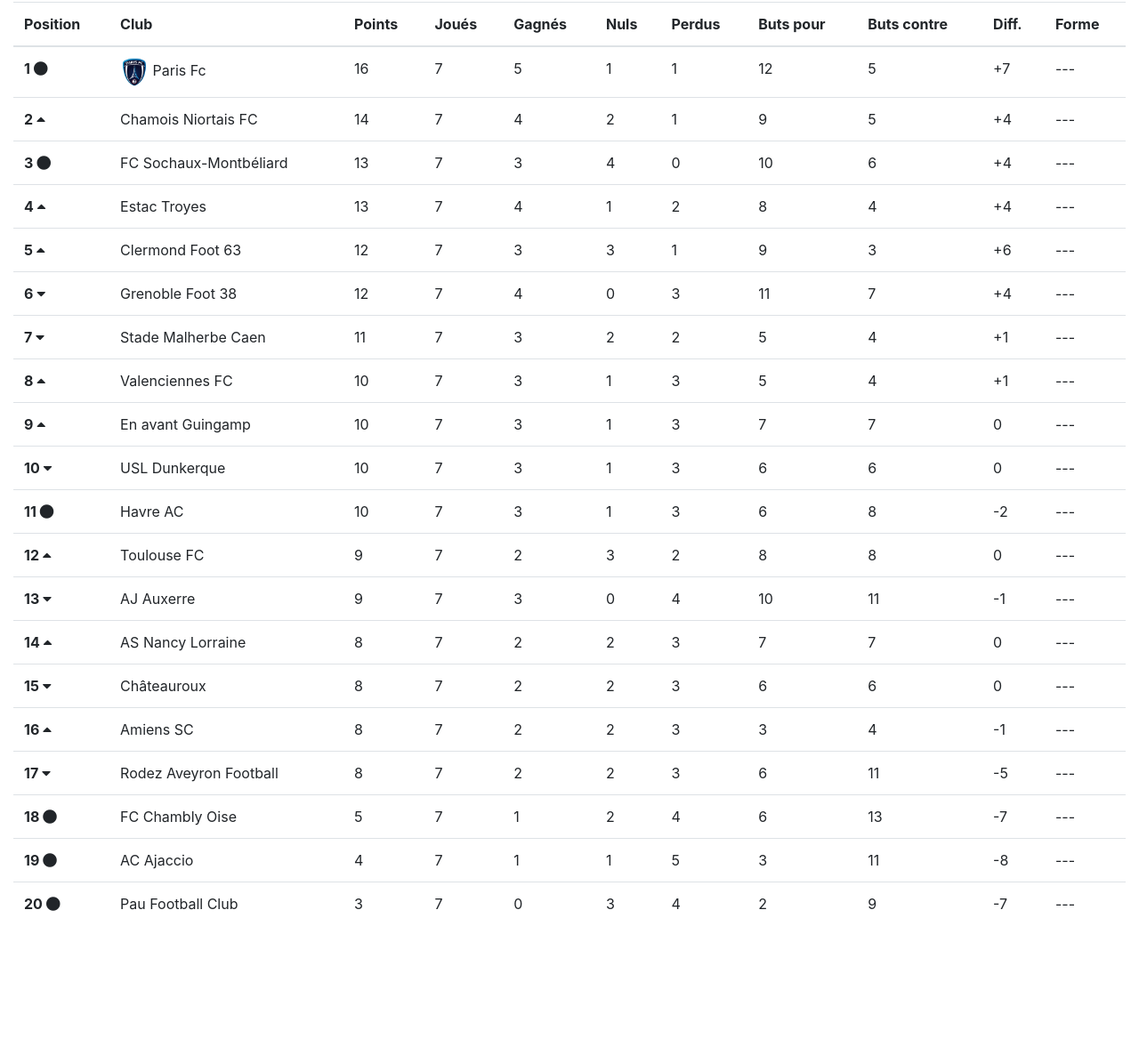
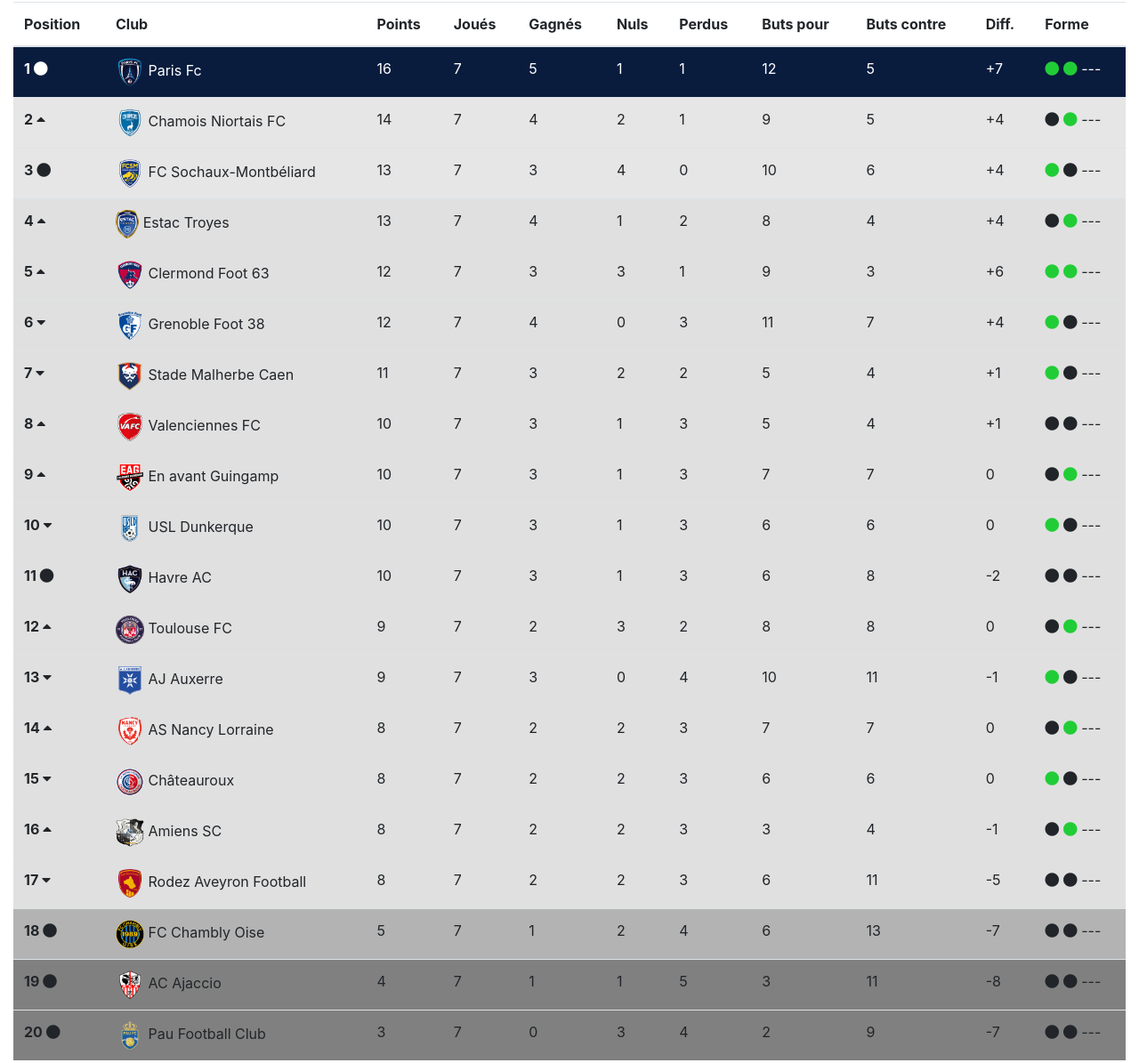
Before and after one commit to Celine-Chan/Ligue2, a plain HTML site: page index.html in a window 1280 px wide. Shown: the part 54-1249 px from the top of the page at 89% size. Before the commit the page ends 1110 px from the top, so only its background shows below. Drawn offline with nearby package versions, Linux system fonts and the light colour scheme.

Commit message:
modif ok

```diff
--- a/assets/css/style.css
+++ b/assets/css/style.css
@@ -6,3 +6,28 @@ h1{
 .logo{
     height: 2rem;
 }
+
+.firstLine{
+    background-color: #091C3E;
+    color: white;
+}
+
+.greyLight{
+    background-color: #E6E6E6;
+}
+
+.GreyColor{
+    background-color: #E0E0E0;
+}
+
+.mediumGrey{
+    background-color: #B3B3B3;
+}
+
+.darkGrey{
+    background-color: #808080;
+}
+
+.green-color{
+    color: #21CD36;
+}
--- a/index.html
+++ b/index.html
@@ -18,7 +18,7 @@
         <h1><i class="far fa-angle-left"></i> JOURNÉE 8 <i class="far fa-angle-right"></i></h1>
 
         <!--tableau-->
-        <table class="table">
+        <table class="table table-hover">
 
             <thead>
                 <tr>
@@ -37,7 +37,7 @@
             </thead>
 
             <tbody>
-                <tr>
+                <tr class="firstLine">
                     <th scope="row">1 <i class="fas fa-circle"></i></th>
                     <td><img src="assets/img/paris.png" class="logo"> Paris Fc</td>
                     <td>16</td>
@@ -48,11 +48,11 @@
                     <td>12</td>
                     <td>5</td>
                     <td>+7</td>
-                    <td>---</td>
+                    <td><i class="fas fa-circle green-color"></i> <i class="fas fa-circle green-color"></i> ---</td>
                 </tr>
-                <tr>
+                <tr class="greyLight">
                     <th scope="row">2 <i class="fas fa-caret-up"></i></th>
-                    <td>Chamois Niortais FC</td>
+                    <td><img src="assets/img/chamois.png" class="logo"> Chamois Niortais FC</td>
                     <td>14</td>
                     <td>7</td>
                     <td>4</td>
@@ -61,11 +61,11 @@
                     <td>9</td>
                     <td>5</td>
                     <td>+4</td>
-                    <td>---</td>
+                    <td><i class="fas fa-circle"></i> <i class="fas fa-circle green-color"></i> ---</td>
                 </tr>
-                <tr>
+                <tr class="greyLight">
                     <th scope="row">3 <i class="fas fa-circle"></i></th>
-                    <td>FC Sochaux-Montbéliard</td>
+                    <td><img src="assets/img/sochaux.png" class="logo"> FC Sochaux-Montbéliard</td>
                     <td>13</td>
                     <td>7</td>
                     <td>3</td>
@@ -74,11 +74,11 @@
                     <td>10</td>
                     <td>6</td>
                     <td>+4</td>
-                    <td>---</td>
+                    <td><i class="fas fa-circle green-color"></i> <i class="fas fa-circle"></i> ---</td>
                 </tr>
-                <tr>
+                <tr class="GreyColor">
                     <th scope="row">4 <i class="fas fa-caret-up"></i></th>
-                    <td>Estac Troyes</td>
+                    <td><img src="assets/img/troyes.png" class="logo"> Estac Troyes</td>
                     <td>13</td>
                     <td>7</td>
                     <td>4</td>
@@ -87,11 +87,11 @@
                     <td>8</td>
                     <td>4</td>
                     <td>+4</td>
-                    <td>---</td>
+                    <td><i class="fas fa-circle"></i> <i class="fas fa-circle green-color"></i> ---</td>
                 </tr>
-                <tr>
+                <tr class="GreyColor">
                     <th scope="row">5 <i class="fas fa-caret-up"></i></th>
-                    <td>Clermond Foot 63</td>
+                    <td><img src="assets/img/clermont.png" class="logo"> Clermond Foot 63</td>
                     <td>12</td>
                     <td>7</td>
                     <td>3</td>
@@ -100,11 +100,11 @@
                     <td>9</td>
                     <td>3</td>
                     <td>+6</td>
-                    <td>---</td>
+                    <td><i class="fas fa-circle green-color"></i> <i class="fas fa-circle green-color"></i> ---</td>
                 </tr>
-                <tr>
+                <tr class="GreyColor">
                     <th scope="row">6 <i class="fas fa-caret-down"></i></th>
-                    <td>Grenoble Foot 38</td>
+                    <td><img src="assets/img/grenoble.png" class="logo"> Grenoble Foot 38</td>
                     <td>12</td>
                     <td>7</td>
                     <td>4</td>
@@ -113,11 +113,11 @@
                     <td>11</td>
                     <td>7</td>
                     <td>+4</td>
-                    <td>---</td>
+                    <td><i class="fas fa-circle green-color"></i> <i class="fas fa-circle"></i> ---</td>
                 </tr>
-                <tr>
+                <tr class="GreyColor">
                     <th scope="row">7 <i class="fas fa-caret-down"></i></th>
-                    <td>Stade Malherbe Caen</td>
+                    <td><img src="assets/img/caen.png" class="logo"> Stade Malherbe Caen</td>
                     <td>11</td>
                     <td>7</td>
                     <td>3</td>
@@ -126,11 +126,11 @@
                     <td>5</td>
                     <td>4</td>
                     <td>+1</td>
-                    <td>---</td>
+                    <td><i class="fas fa-circle green-color"></i> <i class="fas fa-circle"></i> ---</td>
                 </tr>
-                <tr>
+                <tr class="GreyColor">
                     <th scope="row">8 <i class="fas fa-caret-up"></i></th>
-                    <td>Valenciennes FC</td>
+                    <td><img src="assets/img/valenciennes.png" class="logo"> Valenciennes FC</td>
                     <td>10</td>
                     <td>7</td>
                     <td>3</td>
@@ -139,11 +139,11 @@
                     <td>5</td>
                     <td>4</td>
                     <td>+1</td>
-                    <td>---</td>
+                    <td><i class="fas fa-circle"></i> <i class="fas fa-circle"></i> ---</td>
                 </tr>
-                <tr>
+                <tr class="GreyColor">
                     <th scope="row">9 <i class="fas fa-caret-up"></i></th>
-                    <td>En avant Guingamp</td>
+                    <td><img src="assets/img/guingamp.png" class="logo"> En avant Guingamp</td>
                     <td>10</td>
                     <td>7</td>
                     <td>3</td>
@@ -152,11 +152,11 @@
                     <td>7</td>
                     <td>7</td>
                     <td>0</td>
-                    <td>---</td>
+                    <td><i class="fas fa-circle"></i> <i class="fas fa-circle green-color"></i> ---</td>
                 </tr>
-                <tr>
+                <tr class="GreyColor">
                     <th scope="row">10 <i class="fas fa-caret-down"></i></th>
-                    <td>USL Dunkerque</td>
+                    <td><img src="assets/img/dunkerque.png" class="logo"> USL Dunkerque</td>
                     <td>10</td>
                     <td>7</td>
                     <td>3</td>
@@ -165,11 +165,11 @@
                     <td>6</td>
                     <td>6</td>
                     <td>0</td>
-                    <td>---</td>
+                    <td><i class="fas fa-circle green-color"></i> <i class="fas fa-circle"></i> ---</td>
                 </tr>
-                <tr>
+                <tr class="GreyColor">
                     <th scope="row">11 <i class="fas fa-circle"></i></th>
-                    <td>Havre AC</td>
+                    <td><img src="assets/img/lehavre.png" class="logo"> Havre AC</td>
                     <td>10</td>
                     <td>7</td>
                     <td>3</td>
@@ -178,11 +178,11 @@
                     <td>6</td>
                     <td>8</td>
                     <td>-2</td>
-                    <td>---</td>
+                    <td><i class="fas fa-circle"></i> <i class="fas fa-circle"></i> ---</td>
                 </tr>
-                <tr>
+                <tr class="GreyColor">
                     <th scope="row">12 <i class="fas fa-caret-up"></i></th>
-                    <td>Toulouse FC</td>
+                    <td><img src="assets/img/toulouse.png" class="logo"> Toulouse FC</td>
                     <td>9</th>
                     <td>7</td>
                     <td>2</td>
@@ -191,11 +191,11 @@
                     <td>8</td>
                     <td>8</td>
                     <td>0</td>
-                    <td>---</td>
+                    <td><i class="fas fa-circle"></i> <i class="fas fa-circle green-color"></i> ---</td>
                 </tr>
-                <tr>
+                <tr class="GreyColor">
                     <th scope="row">13 <i class="fas fa-caret-down"></i></th>
-                    <td>AJ Auxerre</td>
+                    <td><img src="assets/img/auxerre.png" class="logo"> AJ Auxerre</td>
                     <td>9</td>
                     <td>7</td>
                     <td>3</td>
@@ -204,11 +204,11 @@
                     <td>10</td>
                     <td>11</td>
                     <td>-1</td>
-                    <td>---</td>
+                    <td><i class="fas fa-circle green-color"></i> <i class="fas fa-circle"></i> ---</td>
                 </tr>
-                <tr>
+                <tr class="GreyColor">
                     <th scope="row">14 <i class="fas fa-caret-up"></i></th>
-                    <td>AS Nancy Lorraine</td>
+                    <td><img src="assets/img/nancy.png" class="logo"> AS Nancy Lorraine</td>
                     <td>8</td>
                     <td>7</td>
                     <td>2</td>
@@ -217,11 +217,11 @@
                     <td>7</td>
                     <td>7</td>
                     <td>0</td>
-                    <td>---</td>
+                    <td><i class="fas fa-circle"></i> <i class="fas fa-circle green-color"></i> ---</td>
                 </tr>
-                <tr>
+                <tr class="GreyColor">
                     <th scope="row">15 <i class="fas fa-caret-down"></i></th>
-                    <td>Châteauroux</td>
+                    <td><img src="assets/img/chateauroux.png" class="logo"> Châteauroux</td>
                     <td>8</td>
                     <td>7</td>
                     <td>2</td>
@@ -230,11 +230,11 @@
                     <td>6</td>
                     <td>6</td>
                     <td>0</td>
-                    <td>---</td>
+                    <td><i class="fas fa-circle green-color"></i> <i class="fas fa-circle"></i> ---</td>
                 </tr>
-                <tr>
+                <tr class="GreyColor">
                     <th scope="row">16 <i class="fas fa-caret-up"></i></th>
-                    <td>Amiens SC</td>
+                    <td><img src="assets/img/amiens.png" class="logo"> Amiens SC</td>
                     <td>8</td>
                     <td>7</td>
                     <td>2</td>
@@ -243,11 +243,11 @@
                     <td>3</td>
                     <td>4</td>
                     <td>-1</td>
-                    <td>---</td>
+                    <td><i class="fas fa-circle"></i> <i class="fas fa-circle green-color"></i> ---</td>
                 </tr>
-                <tr>
+                <tr class="GreyColor">
                     <th scope="row">17 <i class="fas fa-caret-down"></i></th>
-                    <td>Rodez Aveyron Football</td>
+                    <td><img src="assets/img/rodez.png" class="logo"> Rodez Aveyron Football</td>
                     <td>8</td>
                     <td>7</td>
                     <td>2</td>
@@ -256,11 +256,11 @@
                     <td>6</td>
                     <td>11</td>
                     <td>-5</td>
-                    <td>---</td>
+                    <td><i class="fas fa-circle"></i> <i class="fas fa-circle"></i> ---</td>
                 </tr>
-                <tr>
+                <tr class="mediumGrey">
                     <th scope="row">18 <i class="fas fa-circle"></i></th>
-                    <td>FC Chambly Oise</td>
+                    <td><img src="assets/img/chambly.png" class="logo"> FC Chambly Oise</td>
                     <td>5</td>
                     <td>7</td>
                     <td>1</td>
@@ -269,11 +269,11 @@
                     <td>6</td>
                     <td>13</td>
                     <td>-7</td>
-                    <td>---</td>
+                    <td><i class="fas fa-circle"></i> <i class="fas fa-circle"></i> ---</td>
                 </tr>
-                <tr>
+                <tr class="darkGrey">
                     <th scope="row">19 <i class="fas fa-circle"></i></th>
-                    <td>AC Ajaccio</td>
+                    <td><img src="assets/img/ajaccio.png" class="logo"> AC Ajaccio</td>
                     <td>4</td>
                     <td>7</td>
                     <td>1</td>
@@ -282,11 +282,11 @@
                     <td>3</td>
                     <td>11</td>
                     <td>-8</td>
-                    <td>---</td>
+                    <td><i class="fas fa-circle"></i> <i class="fas fa-circle"></i> ---</td>
                 </tr>
-                <tr>
+                <tr class="darkGrey">
                     <th scope="row">20 <i class="fas fa-circle"></i></th>
-                    <td>Pau Football Club</td>
+                    <td><img src="assets/img/pau.png" class="logo"> Pau Football Club</td>
                     <td>3</td>
                     <td>7</td>
                     <td>0</td>
@@ -295,7 +295,7 @@
                     <td>2</td>
                     <td>9</td>
                     <td>-7</td>
-                    <td>---</td>
+                    <td><i class="fas fa-circle"></i> <i class="fas fa-circle"></i> ---</td>
                 </tr>
 
             </tbody>
```
